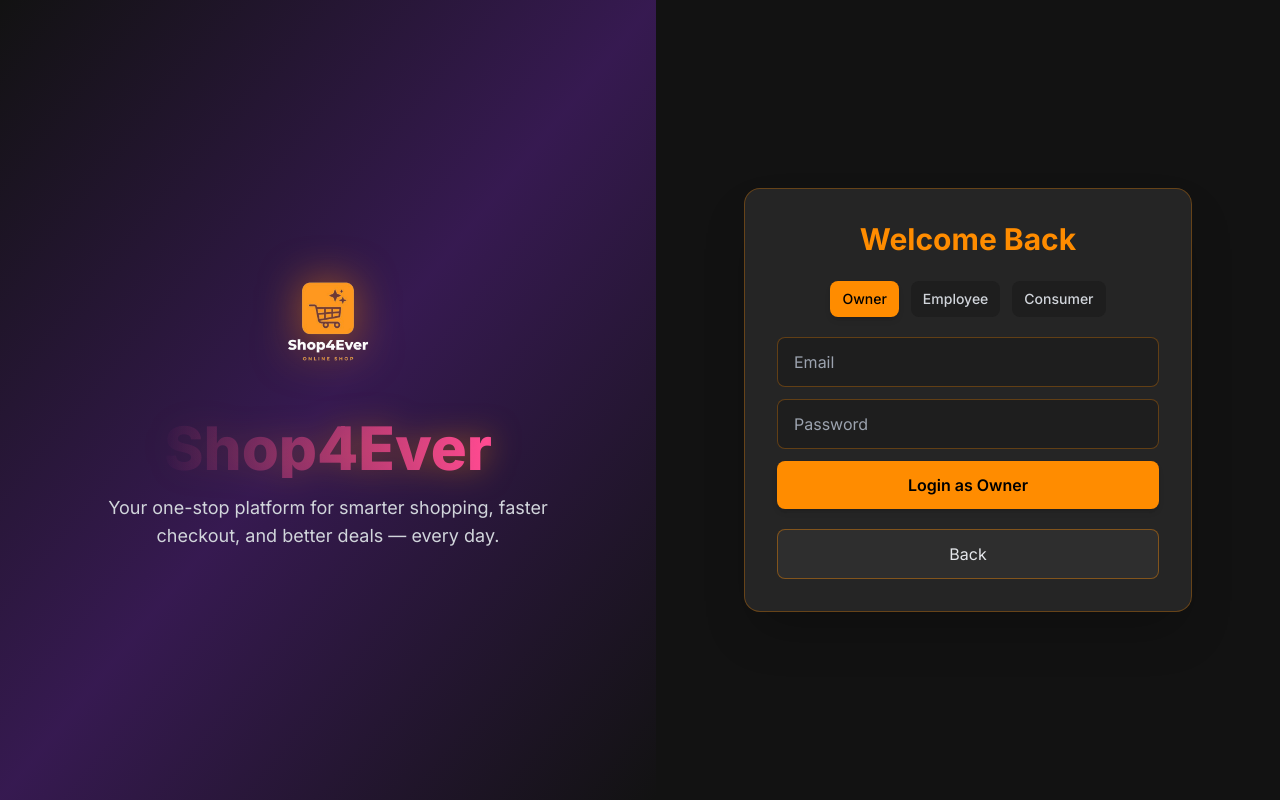
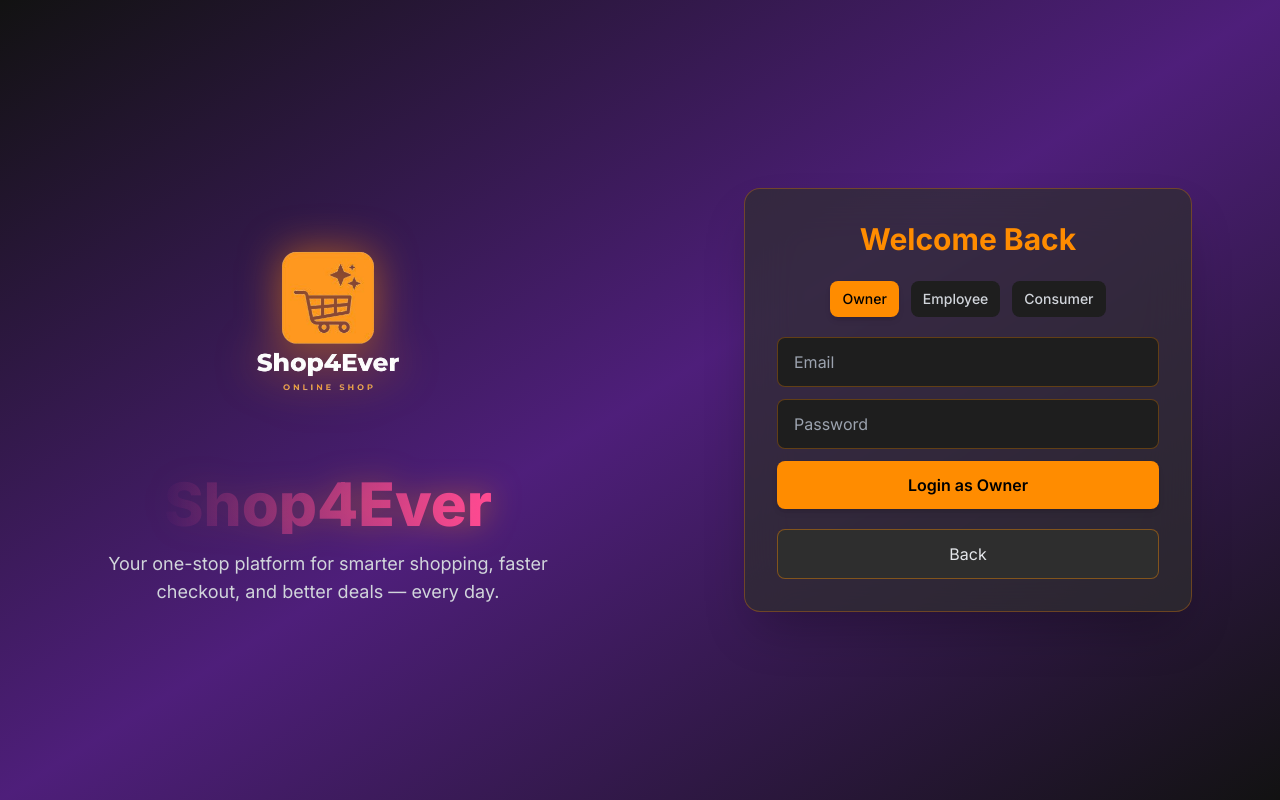
Before and after one commit to abhishekverma9/supermarket, a React (Vite) app in the folder frontend/: page /login in a window 1280 px wide. Built offline with nearby package versions, Linux system fonts and the light colour scheme; no server answers.

Commit message:
Updated some ui

```diff
--- a/frontend/src/layouts/ConsumerLayout.jsx
+++ b/frontend/src/layouts/ConsumerLayout.jsx
@@ -21,7 +21,7 @@ const ConsumerLayout = () => {
   const linkClass = ({ isActive }) =>
     `flex items-center gap-2 px-4 py-2 rounded-lg transition-all duration-300 ${
       isActive
-        ? "bg-gradient-to-r from-[#FF8C00] to-[#FF4B91] text-black shadow-md font-semibold"
+        ? "bg-gradient-to-r from-[#FF8C00] to-[#FF4B91] text-yellow-400 shadow-md font-semibold border border-yellow-400"
         : "text-[#F5F5F5] hover:text-[#FF8C00] hover:bg-[#2E2E2E]"
     }`;
 
--- a/frontend/src/layouts/EmployeeLayout.jsx
+++ b/frontend/src/layouts/EmployeeLayout.jsx
@@ -21,7 +21,7 @@ const EmployeeLayout = () => {
   const linkClass = ({ isActive }) =>
     `flex items-center gap-2 px-4 py-2 rounded-lg transition-all duration-300 ${
       isActive
-        ? "bg-gradient-to-r from-[#FF8C00] to-[#FF4B91] text-black shadow-md font-semibold"
+        ? "bg-gradient-to-r from-[#FF8C00] to-[#FF4B91] text-yellow-500 border border-yellow-400 shadow-md font-semibold"
         : "text-[#F5F5F5] hover:text-[#FF8C00] hover:bg-[#2E2E2E]"
     }`;
 
--- a/frontend/src/pages/Login.jsx
+++ b/frontend/src/pages/Login.jsx
@@ -55,18 +55,18 @@ const LoginPage = () => {
   };
 
   return (
-    <div className="min-h-screen flex flex-col md:flex-row bg-[#121212] text-[#F5F5F5] overflow-hidden">
+    <div className="min-h-screen flex flex-col md:flex-row bg-gradient-to-br from-[#FF8C00]/40 via-[#8A2BE2]/50 to-[#121212] text-[#F5F5F5] overflow-hidden">
       {/* Left Brand Section */}
       <motion.div
         initial={{ opacity: 0, x: -60 }}
         animate={{ opacity: 1, x: 0 }}
         transition={{ duration: 1 }}
-        className="flex-1 flex flex-col items-center justify-center bg-gradient-to-br from-[#FF8C00]/40 via-[#8A2BE2]/30 to-[#121212] p-10 md:p-16 relative"
+        className="flex-1 flex flex-col items-center justify-center p-10 md:p-16 relative"
       >
         <img
           src="/logooo.png"
           alt="Shop4Ever Logo"
-          className="w-28 md:w-36 mb-6 drop-shadow-[0_0_20px_rgba(255,140,0,0.6)]"
+          className="w-28 md:w-44 lg:w-64 mb-6 drop-shadow-[0_0_20px_rgba(255,140,0,0.6)]"
         />
         <h1 className="text-5xl md:text-6xl font-extrabold bg-clip-text text-transparent bg-gradient-to-r from-[#FF8C00] via-[#FF4B91] to-[#8A2BE2] animate-gradient-x drop-shadow-[0_0_15px_rgba(255,140,0,0.5)]">
           Shop4Ever
--- a/frontend/src/pages/employee/EmpDashboard.jsx
+++ b/frontend/src/pages/employee/EmpDashboard.jsx
@@ -74,7 +74,7 @@ const Dashboard = () => {
       {products.length === 0 ? (
         <p className="text-center text-gray-400">No products available</p>
       ) : (
-        <div className="grid sm:grid-cols-2 md:grid-cols-3 lg:grid-cols-4 gap-6">
+        <div className="grid sm:grid-cols-2 md:grid-cols-3 lg:grid-cols-4 gap-10 py-4">
           {products.map((p) => {
             const isEdit = editStates[p.product_id] || false;
             const imgSrc = imageUrls[p.product_id] || p.product_image;
```
Also changed, not shown: 1 other file (tests, documents, lock files or other folders).
